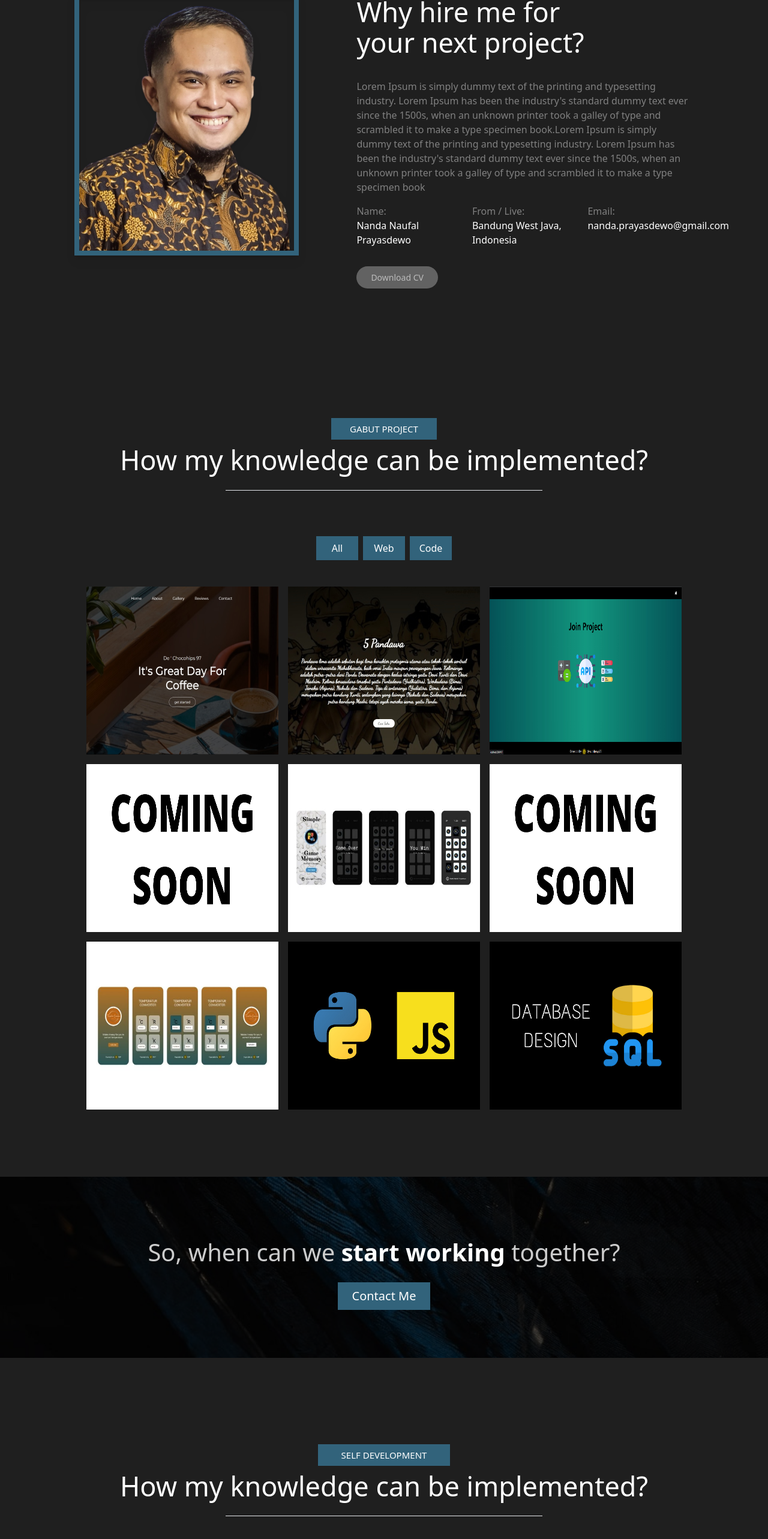
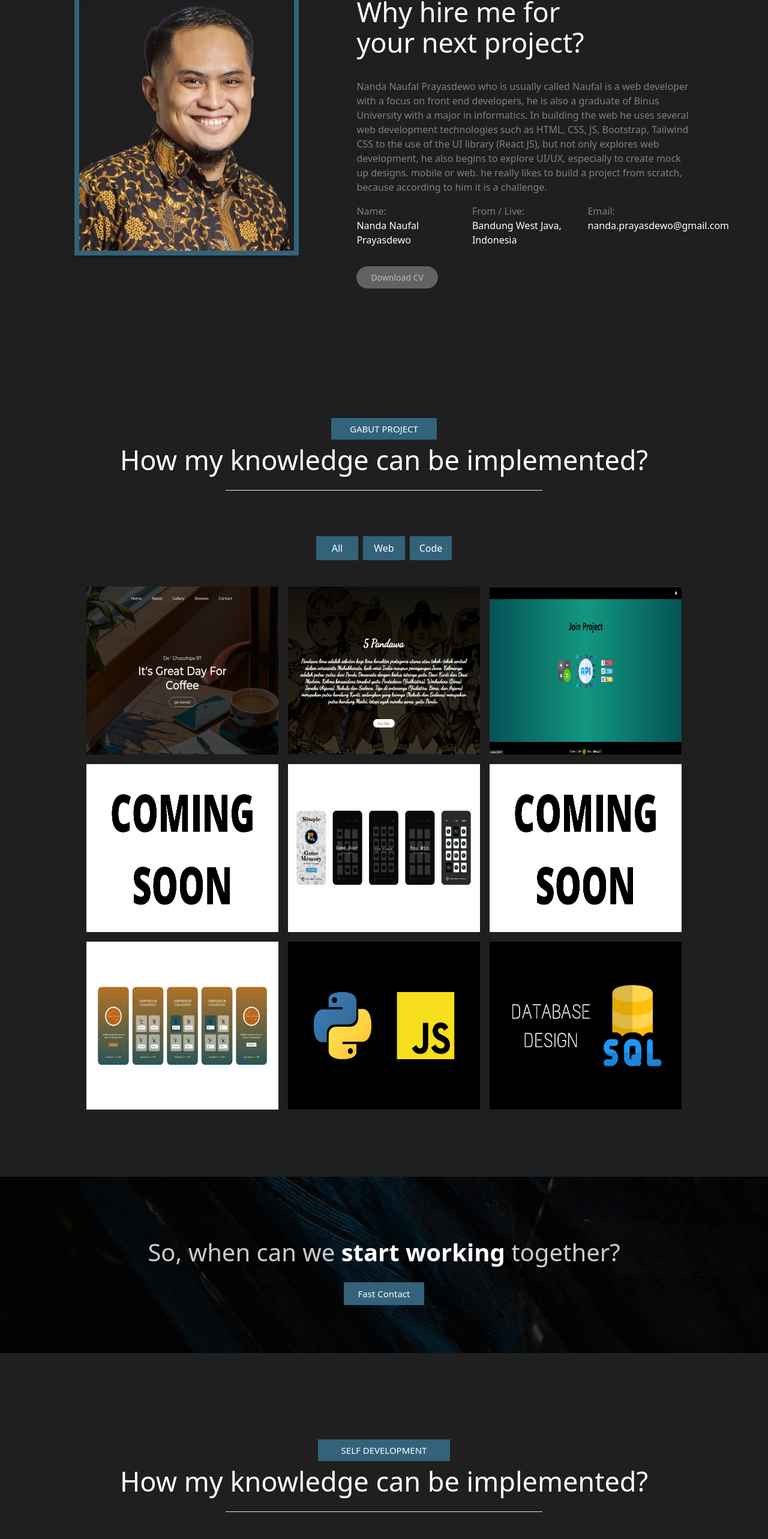
Before and after one commit to naufalprays77/personal, a React (Create React App) app: page / in a window 1280 px wide. Shown: the part 978-3544 px from the top of the page at 60% size. Built offline with nearby package versions, Linux system fonts and the light colour scheme.

Commit message:
fixing the bugs

```diff
--- a/src/Components/BreakSection.js
+++ b/src/Components/BreakSection.js
@@ -1,5 +1,4 @@
 import React from 'react';
-import BS01 from '../Assets/Img/break-section1.jpg';
 
 export const BreakSection = () => {
   return (
@@ -7,8 +6,8 @@ export const BreakSection = () => {
       <h1 className="md:text-[40px] text-[20px] text-[#ccc] my-4 z-10 relative mb-5 w-[90%]">
         So, when can we <span className="font-bold text-white">start working</span> together?
       </h1>
-      <a href="" className="md:text-[20px] text-white z-10 relative bg-blueSoft px-6 py-2 hover:bg-white hover:text-black">
-        Contact Me
+      <a href="https://wa.me/628981609573?text=Hallo Perkenalkan saya" className="md:text-[15px] text-white z-10 relative bg-blueSoft px-6 py-2 hover:bg-white hover:text-black">
+        Fast Contact
       </a>
     </div>
   );
--- a/src/Components/ContentAbout.js
+++ b/src/Components/ContentAbout.js
@@ -17,9 +17,9 @@ export const ContentAbout = () => {
         Why hire me for your next project?
       </h2>
       <p className="text-paragraph text-[14px] md:text-[16px] lg:text-[15px] xl:text-[16px]  ">
-        Lorem Ipsum is simply dummy text of the printing and typesetting industry. Lorem Ipsum has been the industry's standard dummy text ever since the 1500s, when an unknown printer took a galley of type and scrambled it to make a type
-        specimen book.Lorem Ipsum is simply dummy text of the printing and typesetting industry. Lorem Ipsum has been the industry's standard dummy text ever since the 1500s, when an unknown printer took a galley of type and scrambled it to
-        make a type specimen book
+        Nanda Naufal Prayasdewo who is usually called Naufal is a web developer with a focus on front end developers, he is also a graduate of Binus University with a major in informatics. In building the web he uses several web development
+        technologies such as HTML, CSS, JS, Bootstrap, Tailwind CSS to the use of the UI library (React JS), but not only explores web development, he also begins to explore UI/UX, especially to create mock up designs. mobile or web. he
+        really likes to build a project from scratch, because according to him it is a challenge.
       </p>
       <div class="grid grid-cols-2 gap-2 md:grid-cols-3 lg:grid-cols-2 lg:gap-2 md:gap-4 xl:grid-cols-3 xl:gap-4 mt-4 text-[14px] md:text-[16px]">
         <div className="text-paragraph">
@@ -36,7 +36,7 @@ export const ContentAbout = () => {
         </div>
       </div>
       <div className="flex xl:mt-8 mt-12 gap-4">
-        <a href="https://www.w3schools.com" className="text-white text-[14px] md:text[16px] hover:bg-blueSoft bg-[#808080] py-2 px-6 rounded-full animate-pulse">
+        <a href="https://drive.google.com/file/d/1Qk8KmOB54j07xKb12L8yh4a9dgkT_whZ/view" className="text-white text-[14px] md:text[16px] hover:bg-blueSoft bg-[#808080] py-2 px-6 rounded-full animate-pulse">
           Download CV
         </a>
       </div>
--- a/src/Data.js
+++ b/src/Data.js
@@ -102,7 +102,7 @@ export const dataProject = [
     linkView: 'https://naufalprays77.github.io/web-portA3/',
     linkCode: 'https://github.com/naufalprays77/web-portA3.git',
     documentation: 'https://drive.google.com/drive/folders/1-6EfjDYwKdcO2vSNu4ZOWU7Pbox6LrcD?usp=sharing',
-    description: 'This project was developed using React JS, HTML, CSS, JavaScript & Bootstrap technology, besides that I also used Figma to make a mock-up of the website.',
+    description: 'This project was developed using React JS, HTML, Tailwind CSS, JavaScript & Bootstrap technology, besides that I also used Figma to make a mock-up of the website.',
   },
   {
     id: '4',
@@ -229,12 +229,11 @@ export const dataTools = [
     tools: CSS,
   },
 ];
-
 // social
 export const datasocial = [
   {
     icon: <FiPhone />,
-    href: 'https://wa.me/628981609573?text=Hallo Perkenalkan saya"',
+    href: 'https://wa.me/628981609573?text=Hallo Perkenalkan saya',
   },
   {
     icon: <FiMail />,
@@ -253,7 +252,6 @@ export const datasocial = [
     href: 'https://github.com/naufalprays77',
   },
 ];
-
 // Certificate
 export const datacertificate = [
   {
--- a/src/Views/Footer.js
+++ b/src/Views/Footer.js
@@ -5,8 +5,7 @@ function Footer() {
     <footer className="contact bg-black" id="contact">
       <div className="text-center text-white py-10">
         <h1>
-          2022
-          <br /> Develop by
+          <br /> Develop 2022 by
           <a href="https://www.instagram.com/naufalprays77/" className="hover:text-blueSoft px-1">
             @naufalprays77
           </a>
```
Also changed, not shown: 1 other file (tests, documents, lock files or other folders).
